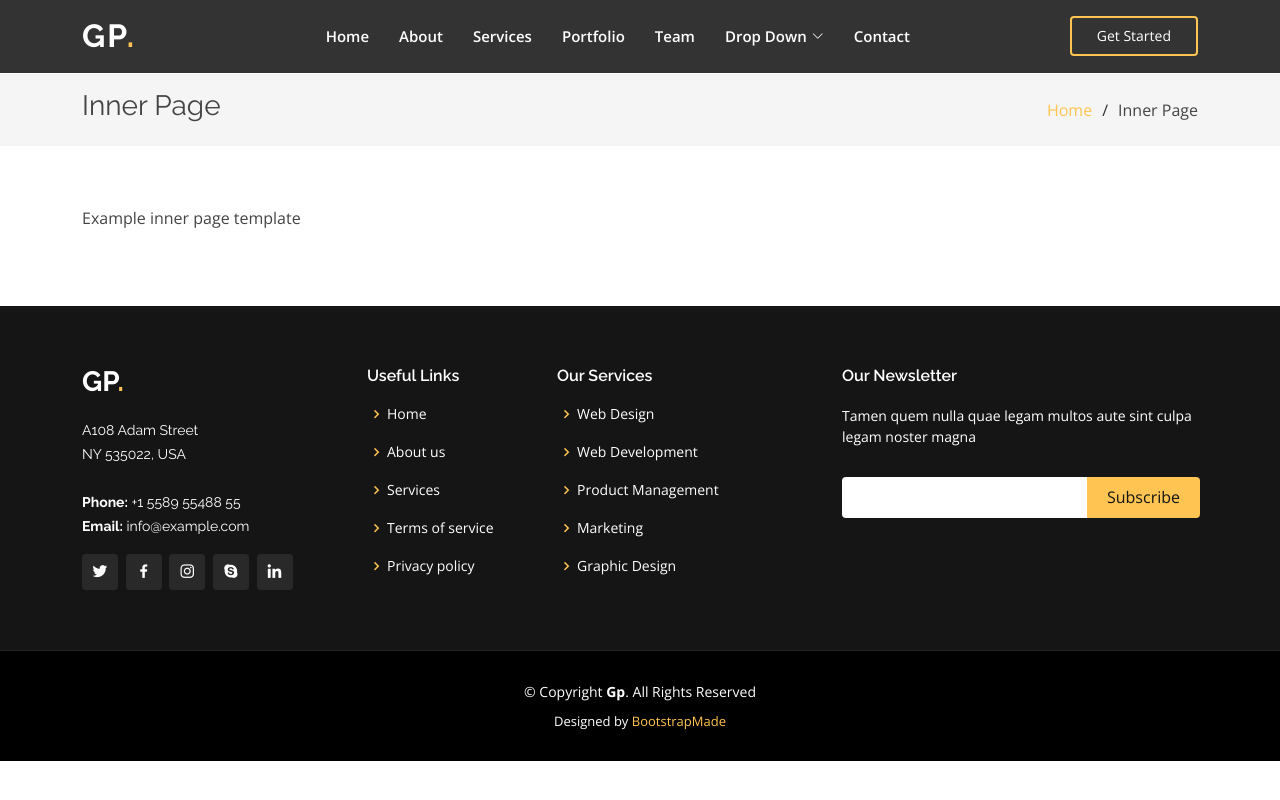
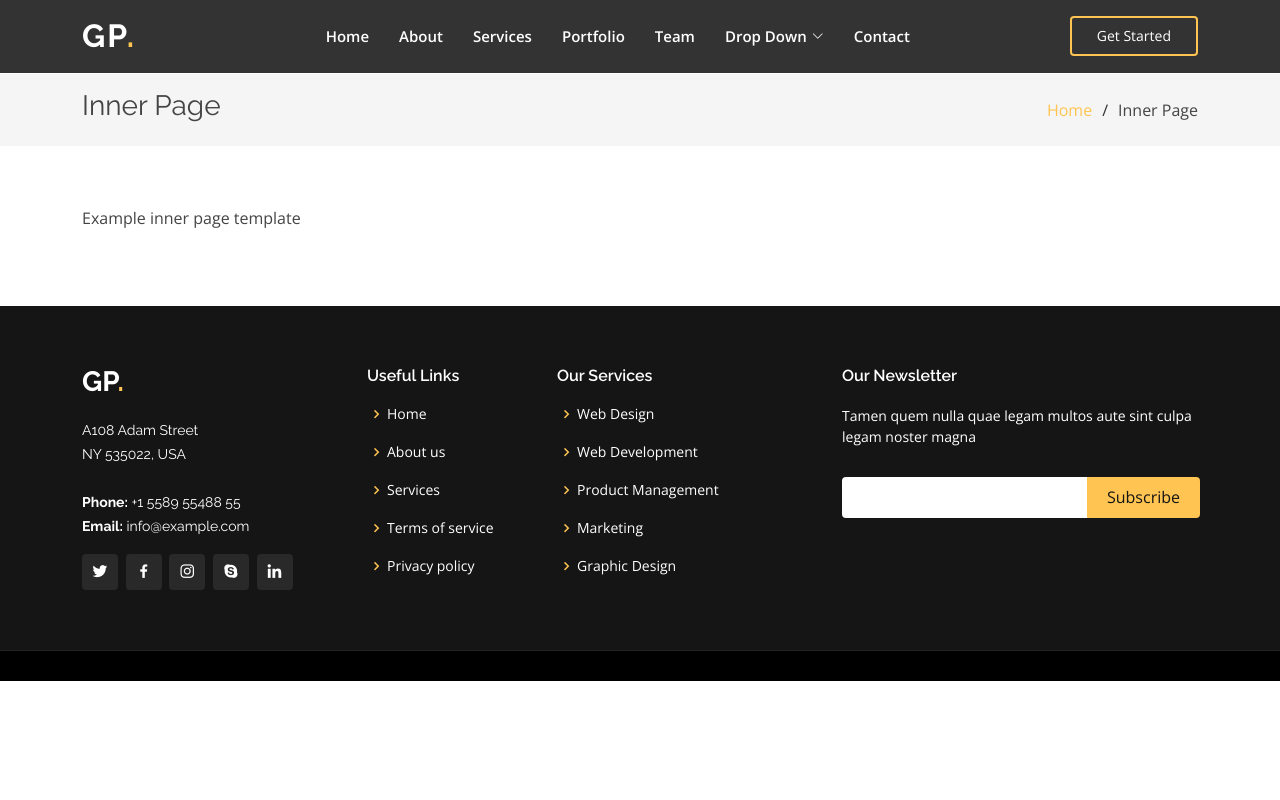
Before and after one commit to Kieutien2811/websitedemo, a plain HTML site: page inner-page.html in a window 1280 px wide. Drawn offline with nearby package versions, Linux system fonts and the light colour scheme.

Commit message:
Update inner-page.html

```diff
--- a/inner-page.html
+++ b/inner-page.html
@@ -165,18 +165,7 @@
       </div>
     </div>
 
-    <div class="container">
-      <div class="copyright">
-        &copy; Copyright <strong><span>Gp</span></strong>. All Rights Reserved
-      </div>
-      <div class="credits">
-        <!-- All the links in the footer should remain intact. -->
-        <!-- You can delete the links only if you purchased the pro version. -->
-        <!-- Licensing information: https://bootstrapmade.com/license/ -->
-        <!-- Purchase the pro version with working PHP/AJAX contact form: https://bootstrapmade.com/gp-free-multipurpose-html-bootstrap-template/ -->
-        Designed by <a href="https://bootstrapmade.com/">BootstrapMade</a>
-      </div>
-    </div>
+
   </footer><!-- End Footer -->
 
   <div id="preloader"></div>
```
